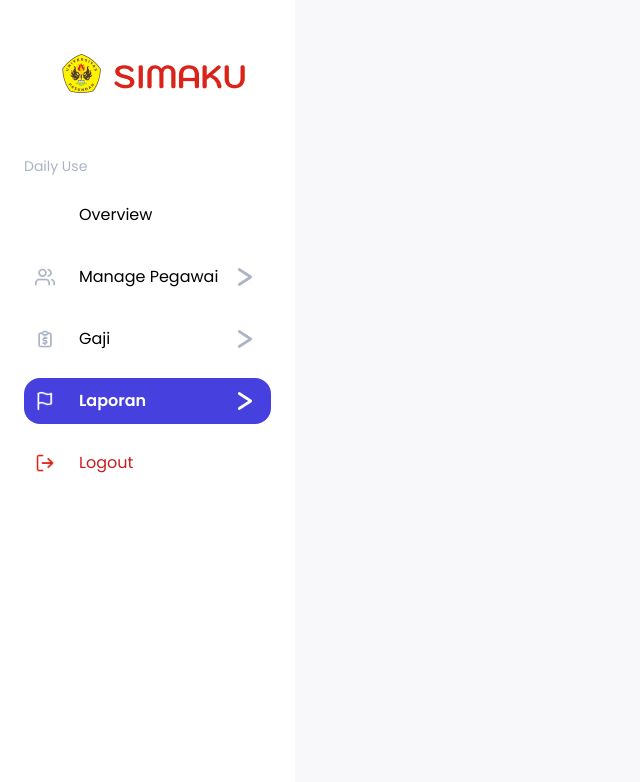
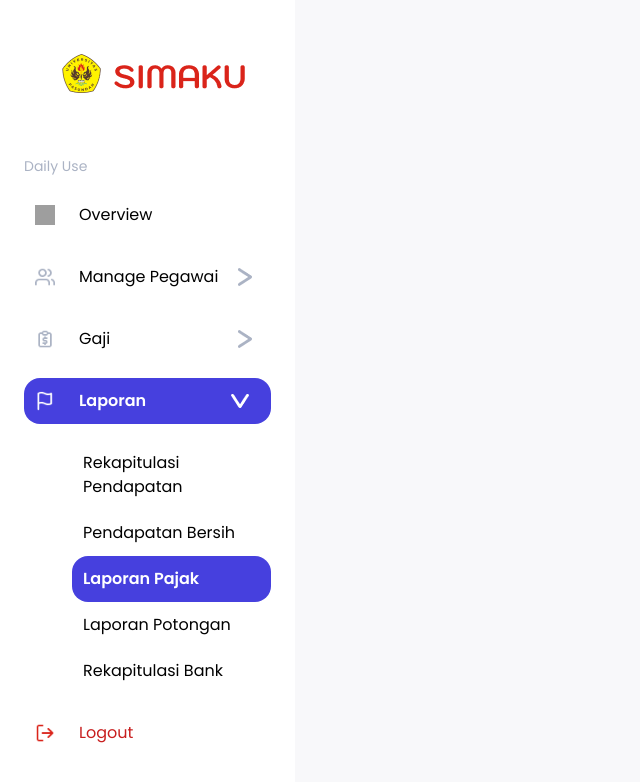
Before and after one commit to ansengarie/simaku-fe, a Nuxt app: page /laporan/laporan-pajak in a window 1280 px wide. Shown: the top 782 px of the page, without its empty margins (0-640 px from the left). Built offline with nearby package versions, Linux system fonts and the light colour scheme; grey boxes are pictures that could not be loaded.

Commit message:
modified sidebar condition link active & dropdown

```diff
--- a/components/Sidebar.vue
+++ b/components/Sidebar.vue
@@ -1,13 +1,24 @@
 <template>
   <!-- Sidebar -->
   <div
-    class="hidden lg:block fixed lg:max-w-[295px] w-full overflow-y-auto h-full bg-white z-[999]"
+    :class="[
+      showSidebar ? 'block' : 'hidden lg:block',
+      'fixed',
+      'lg:max-w-[295px]',
+      'w-full',
+      'overflow-y-auto',
+      'h-full',
+      'bg-white',
+      'z-[999]',
+    ]"
     id="sidebarHRIS"
   >
+    <button class="lg:hidden" @click="toggleSidebar">Toggle Sidebar</button>
+
     <div class="px-6 py-[50px] gap-y-[50px] flex flex-col">
       <div class="flex flex-col gap-4">
-        <a href="#" class="flex justify-center">
-          <img src="~/assets/img/logo-simaku-index.png" alt="" />
+        <a href="/" class="flex justify-center">
+          <img src="~/assets/img/logo-simaku-index.png" alt="Logo SIMAKU" />
         </a>
         <div class="pt-[43px] text-sm text-grey">Daily Use</div>
 
@@ -19,7 +30,7 @@
           :class="{ active: isActive('/') }"
         >
           <img
-            src="~/assets/img/fi_grid.png"
+            src="~/assets/img/fi_grids.png"
             alt="Employees"
             class="w-5 h-5 mr-2"
           />
@@ -59,13 +70,25 @@
         </a>
         <div v-if="isDropdownOpen['managePegawai']" class="ml-7">
           <!-- Dropdown content here -->
-          <nuxt-link to="/manage-pegawai/dosen-tetap" class="ml-5 nav-link">
+          <nuxt-link
+            to="/manage-pegawai/dosen-tetap"
+            class="ml-5 nav-link"
+            :class="{ active: isActive('/manage-pegawai/dosen-tetap') }"
+          >
             Dosen Tetap
           </nuxt-link>
-          <nuxt-link to="/manage-pegawai/dosen-lb" class="ml-5 nav-link">
+          <nuxt-link
+            to="/manage-pegawai/dosen-lb"
+            class="ml-5 nav-link"
+            :class="{ active: isActive('/manage-pegawai/dosen-lb') }"
+          >
             Dosen Luar Biasa
           </nuxt-link>
-          <nuxt-link to="/manage-pegawai/karyawan" class="ml-5 nav-link">
+          <nuxt-link
+            to="/manage-pegawai/karyawan"
+            class="ml-5 nav-link"
+            :class="{ active: isActive('/manage-pegawai/karyawan') }"
+          >
             Karyawan
           </nuxt-link>
         </div>
@@ -103,13 +126,25 @@
         </a>
         <div v-if="isDropdownOpen['gaji']" class="ml-7">
           <!-- Dropdown content here -->
-          <nuxt-link to="/gaji/dosen-tetap" class="ml-5 nav-link">
+          <nuxt-link
+            to="/gaji/dosen-tetap"
+            class="ml-5 nav-link"
+            :class="{ active: isActive('/gaji/dosen-tetap') }"
+          >
             Dosen Tetap
           </nuxt-link>
-          <nuxt-link to="/gaji/dosen-lb" class="ml-5 nav-link">
+          <nuxt-link
+            to="/gaji/dosen-lb"
+            class="ml-5 nav-link"
+            :class="{ active: isActive('/gaji/dosen-lb') }"
+          >
             Dosen Luar Biasa
           </nuxt-link>
-          <nuxt-link to="/gaji/karyawan" class="ml-5 nav-link">
+          <nuxt-link
+            to="/gaji/karyawan"
+            class="ml-5 nav-link"
+            :class="{ active: isActive('/gaji/karyawan') }"
+          >
             Karyawan
           </nuxt-link>
         </div>
@@ -148,19 +183,36 @@
           <nuxt-link
             to="/laporan/rekapitulasi-pendapatan"
             class="ml-5 nav-link"
+            :class="{ active: isActive('/laporan/rekapitulasi-pendapatan') }"
           >
             Rekapitulasi Pendapatan
           </nuxt-link>
-          <nuxt-link to="/laporan/pendapatan-bersih" class="ml-5 nav-link">
+          <nuxt-link
+            to="/laporan/pendapatan-bersih"
+            class="ml-5 nav-link"
+            :class="{ active: isActive('/laporan/pendapatan-bersih') }"
+          >
             Pendapatan Bersih
           </nuxt-link>
-          <nuxt-link to="/laporan/laporan-pajak" class="ml-5 nav-link">
+          <nuxt-link
+            to="/laporan/laporan-pajak"
+            class="ml-5 nav-link"
+            :class="{ active: isActive('/laporan/laporan-pajak') }"
+          >
             Laporan Pajak
           </nuxt-link>
-          <nuxt-link to="/laporan/laporan-potongan" class="ml-5 nav-link">
+          <nuxt-link
+            to="/laporan/laporan-potongan"
+            class="ml-5 nav-link"
+            :class="{ active: isActive('/laporan/laporan-potongan') }"
+          >
             Laporan Potongan
           </nuxt-link>
-          <nuxt-link to="/laporan/rekapitulasi-bank" class="ml-5 nav-link">
+          <nuxt-link
+            to="/laporan/rekapitulasi-bank"
+            class="ml-5 nav-link"
+            :class="{ active: isActive('/laporan/rekapitulasi-bank') }"
+          >
             Rekapitulasi Bank
           </nuxt-link>
         </div>
@@ -199,6 +251,7 @@ export default {
   name: 'Sidebar',
   data() {
     return {
+      showSidebar: false,
       isDropdownOpen: {
         managePegawai: false,
         gaji: false,
@@ -208,8 +261,14 @@ export default {
     }
   },
   methods: {
+    toggleSidebar() {
+      this.showSidebar = !this.showSidebar
+    },
     isActive(url) {
-      return this.$route.path === url
+      if (url === '/') {
+        return this.$route.path === url
+      }
+      return this.$route.path.startsWith(url)
     },
     toggleDropdown(category) {
       this.$set(this.isDropdownOpen, category, !this.isDropdownOpen[category])
@@ -230,6 +289,26 @@ export default {
       console.log('Logout berhasil!')
     },
   },
+  watch: {
+    $route: {
+      immediate: true, // menjalankan watcher saat komponen dibuat
+      handler(to) {
+        // Reset semua dropdown
+        for (let key in this.isDropdownOpen) {
+          this.isDropdownOpen[key] = false
+        }
+
+        // Atur dropdown berdasarkan rute
+        if (to.path.startsWith('/manage-pegawai/')) {
+          this.isDropdownOpen['managePegawai'] = true
+        } else if (to.path.startsWith('/gaji/')) {
+          this.isDropdownOpen['gaji'] = true
+        } else if (to.path.startsWith('/laporan/')) {
+          this.isDropdownOpen['laporan'] = true
+        }
+      },
+    },
+  },
 }
 </script>
 
```
